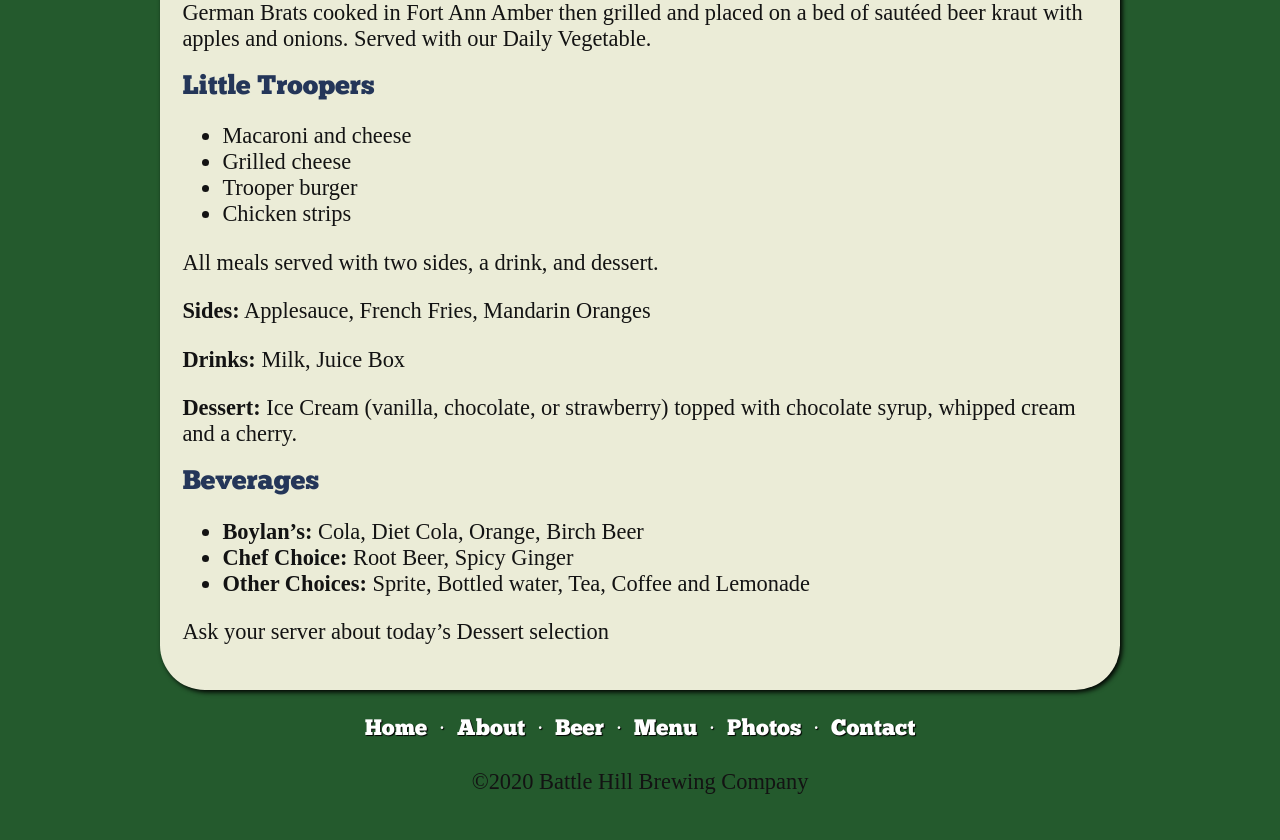
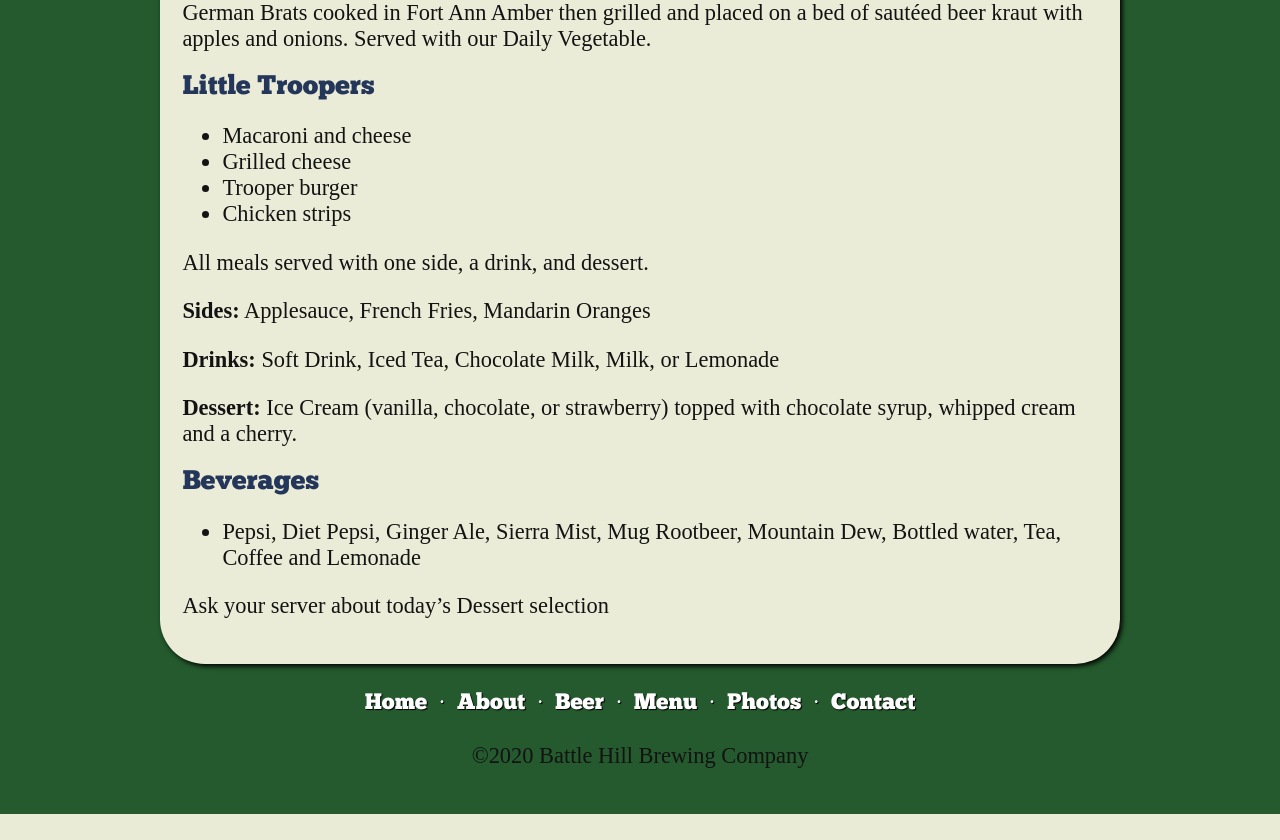
Before and after one commit to lo-windigo/battlehill, a PHP site: page /menu.php in a window 1280 px wide. Shown: the part 2267-3107 px from the top of the page. After the commit the page ends 3081 px from the top, so only its background shows below. Run offline with PHP 8.4, Linux system fonts and the light colour scheme.

Commit message:
Update menu (Pepsi products)

```diff
--- a/menu.php
+++ b/menu.php
@@ -170,13 +170,13 @@ Top($title);
 			<li class="menu-item">Chicken strips</li>
 		</ul>
 		<p>
-			All meals served with two sides, a drink, and dessert.
+			All meals served with one side, a drink, and dessert.
 		</p>
 		<p>
 			<strong>Sides:</strong> Applesauce, French Fries, Mandarin Oranges
 		</p>
 		<p>
-			<strong>Drinks:</strong> Milk, Juice Box
+			<strong>Drinks:</strong> Soft Drink, Iced Tea, Chocolate Milk, Milk, or Lemonade
 		</p>
 		<p>
 			<strong>Dessert:</strong> Ice Cream (vanilla, chocolate, or strawberry) topped with
@@ -185,13 +185,8 @@ Top($title);
 		<h2>Beverages</h2>
 		<ul>
 			<li class="menu-item">
-				<strong>Boylan’s:</strong> Cola, Diet Cola, Orange, Birch Beer
-			</li>
-			<li class="menu-item">
-				<strong>Chef Choice:</strong> Root Beer, Spicy Ginger
-			</li>
-			<li class="menu-item">
-				<strong>Other Choices:</strong> Sprite, Bottled water, Tea, Coffee and Lemonade
+				Pepsi, Diet Pepsi, Ginger Ale, Sierra Mist, Mug Rootbeer, Mountain Dew, Bottled
+				water, Tea, Coffee and Lemonade
 			</li>
 		</ul>
 		<p>
```
